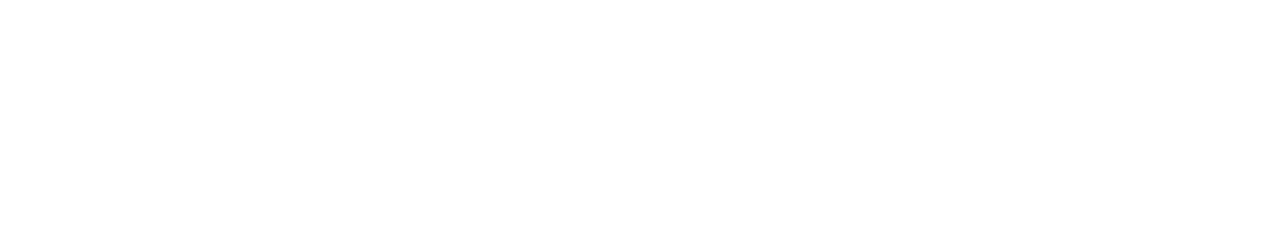
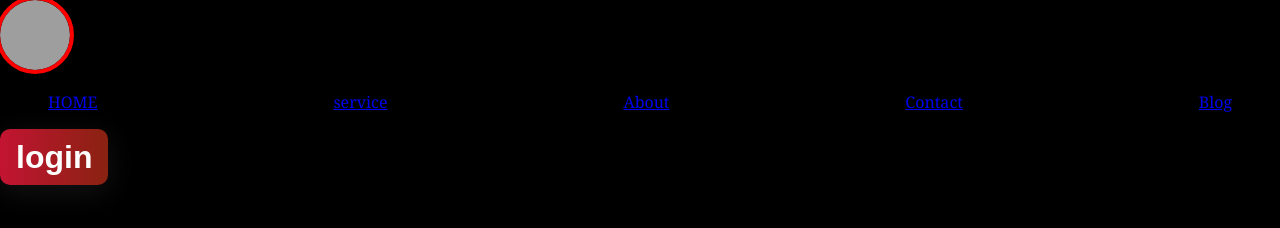
Before and after one commit to Alex6196/simple_landing_page, a plain HTML site: page index.html in a window 1280 px wide. Drawn offline with Linux system fonts and the light colour scheme; files that its build step writes are made by us from their sources; grey boxes are pictures that could not be loaded.

Commit message:
login added

```diff
--- a/css/style.css
+++ b/css/style.css
@@ -3,3 +3,36 @@
     padding: 0px;
     box-sizing: border-box;
   }
+body {
+  font-family: Georgia, "Times New Roman", Times, serif;
+  color: white;
+  background-color: black;
+}
+
+nav {
+  display:flex;
+  justify-content: space-between;
+  padding:1rem 3rem;
+  align-items:center;
+}
+.logo img {
+  width: 70px;
+  height: 70px;
+  border-radius: 41px;
+  outline: 4px solid red;
+}
+.active {
+  color: red !important;
+}
+
+button {
+  font-size: 2rem;
+  padding: 0.6rem 1rem;
+  font-weight: bold;
+  color: white;
+  background: linear-gradient(to right, #c31432, #892211);
+  border-radius: 10px;
+  box-shadow: rgba(100, 100, 111, 0.2) 0px 7px 29px 0px;
+  cursor: pointer;
+  border: none;
+}
--- a/index.html
+++ b/index.html
@@ -4,10 +4,27 @@
     <meta charset="UTF-8">
     <meta http-equiv="X-UA-Compatible" content="IE=edge">
     <meta name="viewport" content="width=device-width, initial-scale=1.0">
-    <link rel="stylesheet" href="style.css">
+    <link rel="stylesheet" href="css/style.css">
     <title>Document</title>
 </head>
 <body>
+ <header>
+    <div class="logo">
+        <img src="https://images.unsplash.com/photo-1533794318766-897f4d50cb39?crop=entropy&cs=tinysrgb&fm=jpg&ixid=MnwzMjM4NDZ8MHwxfHJhbmRvbXx8fHx8fHx8fDE2NTg0MDUyMDk&ixlib=rb-1.2.1&q=80"/>
 
+    </div>
+        <div class="item">
+            <nav>
+                <a href="#">HOME</a>
+                <a href="#">service</a>
+                <a href="#">About</a>
+                <a href="#">Contact</a>
+                <a href="#">Blog</a>
+        </div>
+        <div class="other"></div>
+        <button>login</button>
+
+    </nav>
+ </header>
 </body>
 </html>
```
